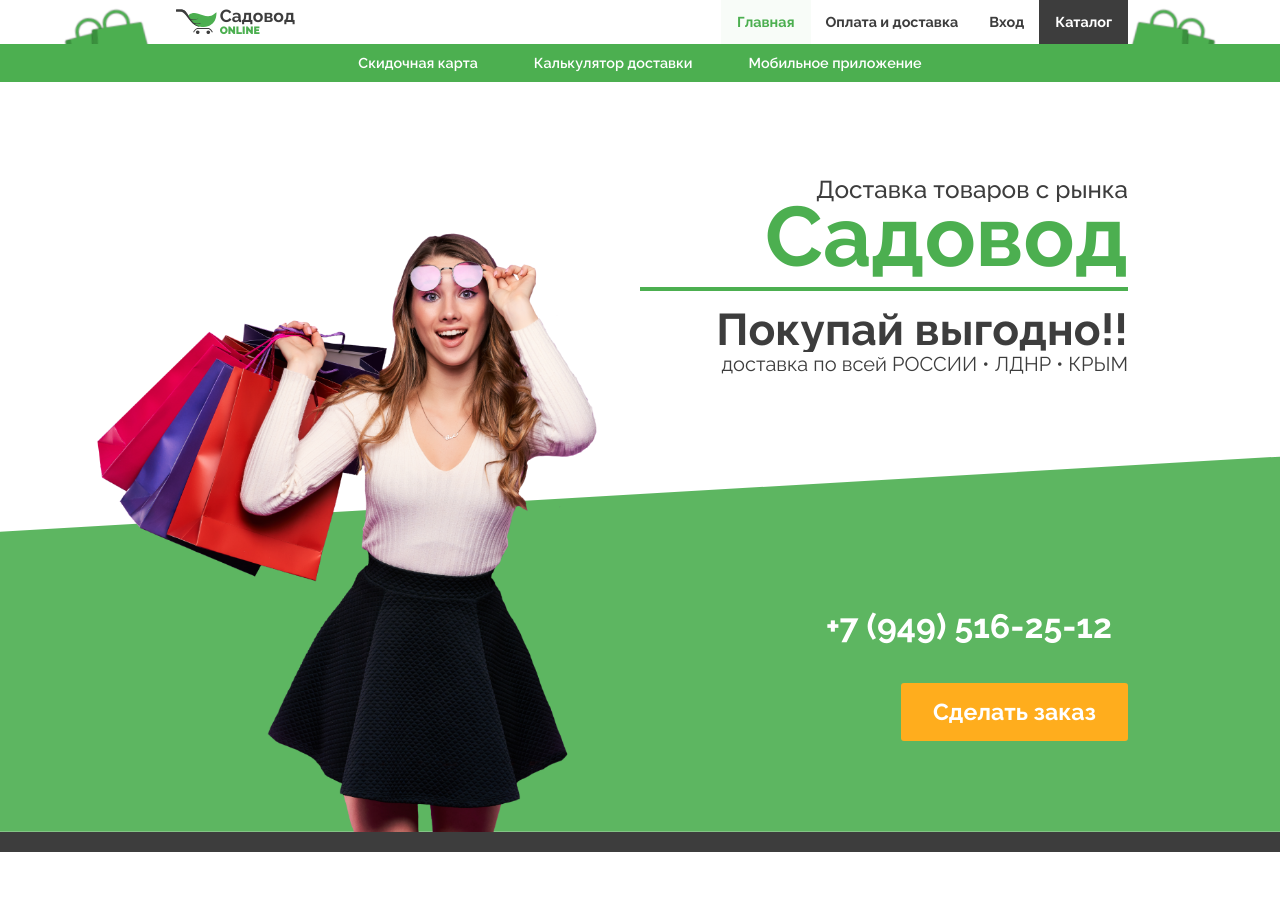
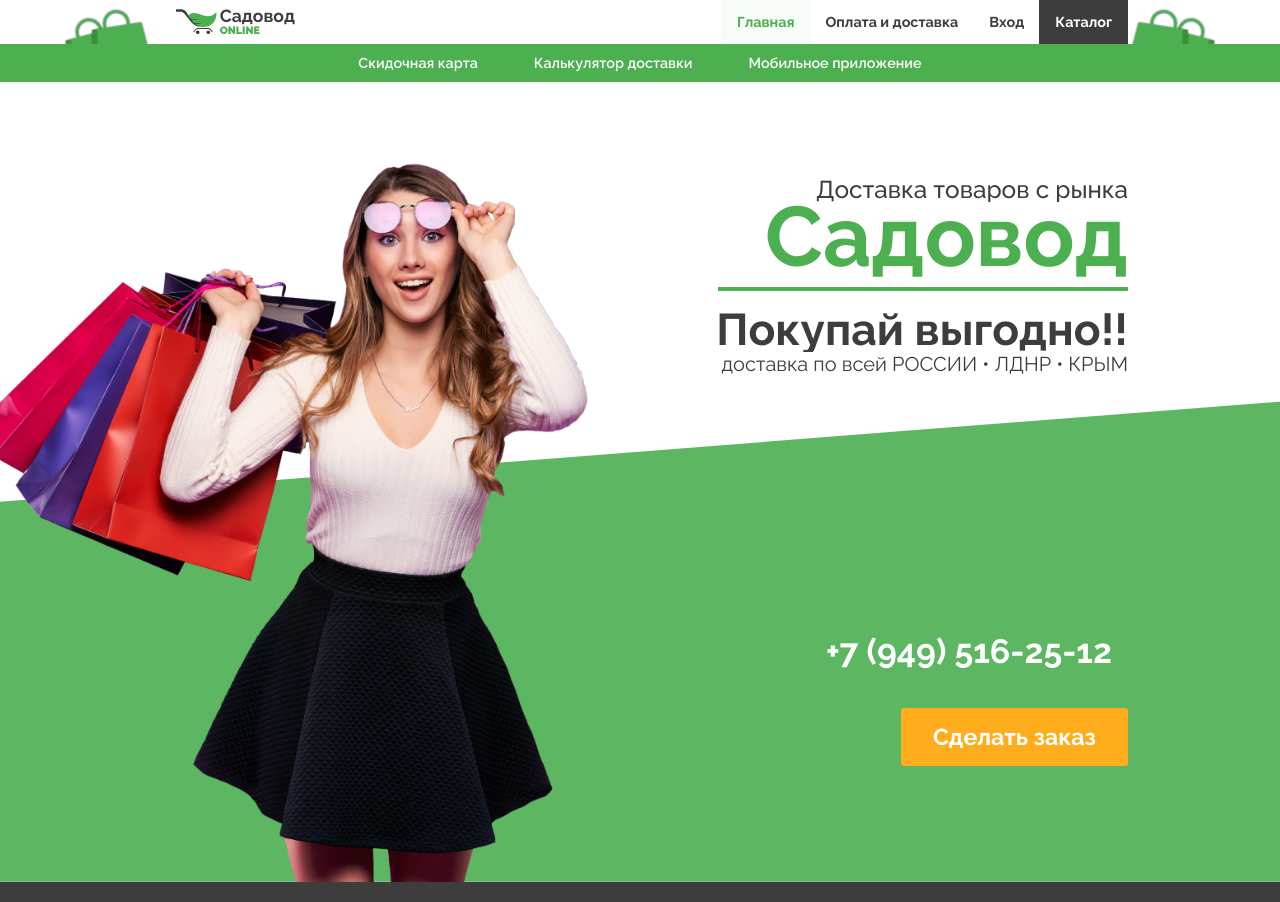
Before and after one commit to lavet13/sadovod-ts, a React (Vite) app: page / in a window 1280 px wide. Before the commit the page ends 852 px from the top, so only its background shows below. Built offline with nearby package versions, Linux system fonts and the light colour scheme.

Commit message:
responsive woman image

```diff
--- a/src/components/hero/hero.component.tsx
+++ b/src/components/hero/hero.component.tsx
@@ -1,6 +1,11 @@
-import { ClipPathGreenBackground, GridContainer, Image } from './hero.styles';
+import {
+  ClipPathGreenBackground,
+  GridContainer,
+  HeroDivider,
+  Image,
+} from './hero.styles';
 import Grid from '@mui/material/Unstable_Grid2';
-import { Button, Container, Divider, Stack, Typography } from '@mui/material';
+import { Button, Container, Stack, Typography } from '@mui/material';
 import WomanWithBaggages from '../../assets/images/womanWithBaggages.png';
 
 const Hero = () => {
@@ -27,24 +32,7 @@
                 <Typography variant='h1' color='primary'>
                   Садовод
                 </Typography>
-                <Divider
-                  variant='fullWidth'
-                  flexItem
-                  sx={theme => ({
-                    borderColor: theme.palette.primary.main,
-                    borderWidth: { xs: 1, sm: 2 },
-                    mb: { md: 2, xs: 1 },
-                    [theme.breakpoints.down('xl')]: {
-                      width: '450px',
-                      alignSelf: 'end',
-                    },
-
-                    [theme.breakpoints.down('md')]: {
-                      width: '100%',
-                      alignSelf: 'center',
-                    },
-                  })}
-                />
+                <HeroDivider variant='fullWidth' flexItem />
                 <Typography color='secondary' variant='h2' noWrap>
                   Покупай выгодно!!
                 </Typography>
--- a/src/components/hero/hero.styles.tsx
+++ b/src/components/hero/hero.styles.tsx
@@ -1,8 +1,10 @@
+import { Divider } from '@mui/material';
 import { alpha, styled } from '@mui/material/styles';
 
-import Grid, { Grid2Props } from '@mui/material/Unstable_Grid2';
+import Grid from '@mui/material/Unstable_Grid2';
 
 const navigationOffset = 50;
+const minHeight = 800;
 const maxHeight = 850;
 
 export const ClipPathGreenBackground = styled('div')(({ theme }) => ({
@@ -13,9 +15,9 @@
   clipPath: 'polygon(0 60%, 100% 50%, 100% 100%, 0 100%)',
   zIndex: -100,
 
-  [`@media screen and (max-height: 700px)`]: {
-    clipPath: 'polygon(0 420px, 100% 320px, 100% 700px, 0 700px)',
-    height: '700px',
+  [`@media screen and (max-height: ${minHeight}px)`]: {
+    clipPath: `polygon(0 420px, 100% 320px, 100% ${minHeight}px, 0 ${minHeight}px)`,
+    height: `${minHeight}px`,
   },
   [`@media screen and (min-height: ${maxHeight}px)`]: {
     height: `${maxHeight}px`,
@@ -23,28 +25,87 @@
   },
 }));
 
-export const Image = styled('img')(({ theme }) => ({
+export const Image = styled('img')(({ theme }) => {
+  console.log(theme.breakpoints.between('md', 'lg'));
+  return {
     display: 'block',
     position: 'absolute',
+    objectFit: 'cover',
     width: '200%',
     bottom: 0,
-  left: '50%',
-  transform: `translateX(-50%)`,
+    left: '60%',
+    transform: `translateX(-60%)`,
     [`${theme.breakpoints.up('lg')} and (min-height: ${maxHeight}px)`]: {
-    left: '55%',
-    transform: `translateX(-55%)`,
-    width: '225%',
+      width: '250%',
     },
-}));
+    [`${theme.breakpoints.between(
+      'md',
+      'lg'
+    )} and (min-height: ${maxHeight}px)`]: {
+      width: '115%',
+      objectFit: 'cover',
+      aspectRatio: '2 / 3',
+    },
+    [`@media (min-width: ${theme.breakpoints.values.md}px) and (max-width: ${
+      theme.breakpoints.values.lg - 200
+    }px) and (max-height: ${maxHeight - 1}px)`]: {
+      width: '120%',
+      left: '90%',
+      transform: `translateX(-90%)`,
+      objectFit: 'cover',
+      aspectRatio: '2 / 3',
+    },
+    [`@media (min-width: ${
+      theme.breakpoints.values.lg - 200
+    }px) and (max-width: ${theme.breakpoints.values.lg}px) and (max-height: ${
+      maxHeight - 1
+    }px)`]: {
+      width: '160%',
+      left: '80%',
+      transform: `translateX(-80%)`,
+      objectFit: 'cover',
+      aspectRatio: '1 / 1',
+    },
+    [`${theme.breakpoints.up('lg')} and (max-height: ${minHeight}px)`]: {
+      width: '200%',
+      objectFit: 'cover',
+      aspectRatio: '5 / 4',
+    },
+  };
+});
 
-export const GridContainer = styled(Grid)<Grid2Props>({
+export const GridContainer = styled(Grid)({
   height: `calc(100vh - ${navigationOffset}px)`,
 
-  [`@media screen and (max-height: 700px)`]: {
-    height: '700px',
+  [`@media screen and (max-height: ${minHeight}px)`]: {
+    height: `${minHeight}px`,
   },
 
   [`@media screen and (min-height: ${maxHeight}px)`]: {
     height: `${maxHeight}px`,
   },
 });
+
+export const HeroDivider = styled(Divider)(({ theme }) =>
+  theme.unstable_sx({
+    borderColor: theme.palette.primary.main,
+    borderWidth: { xs: 1, sm: 2 },
+    mb: { md: 2, xs: 1 },
+    [theme.breakpoints.up('xl')]: {
+      width: '410px',
+      alignSelf: 'end',
+    },
+    [theme.breakpoints.between('lg', 'xl')]: {
+      width: '408px',
+      alignSelf: 'end',
+    },
+    [theme.breakpoints.down('lg')]: {
+      width: '365px',
+      alignSelf: 'end',
+    },
+    [theme.breakpoints.down('md')]: {
+      width: '100%',
+      alignSelf: 'center',
+    },
+  })
+);
```
Lines whose indentation alone changed are shown as unchanged.
